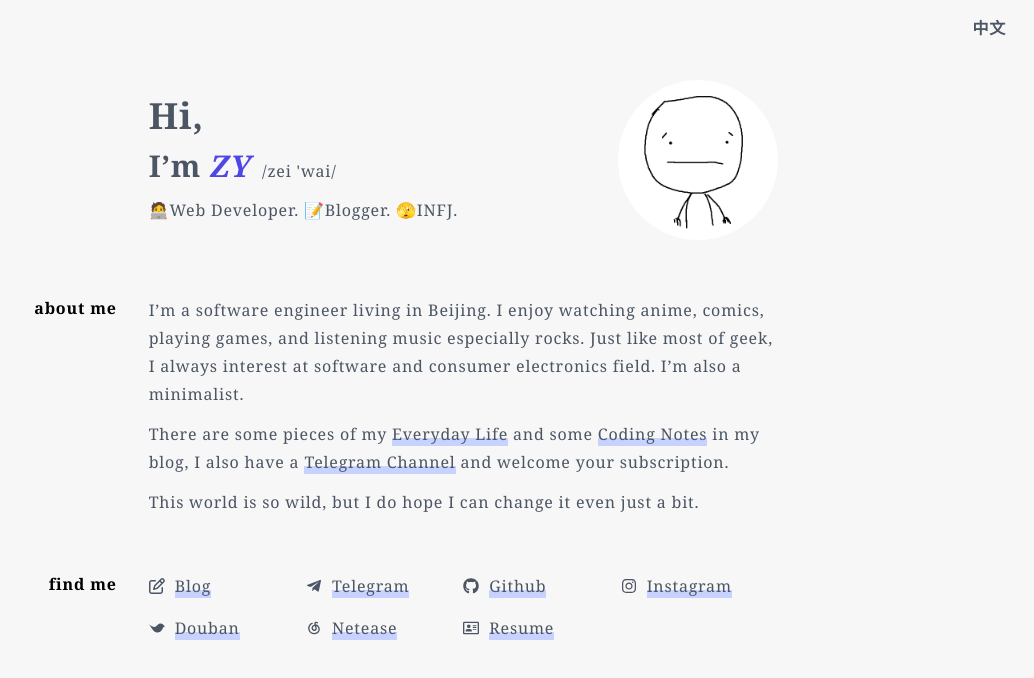
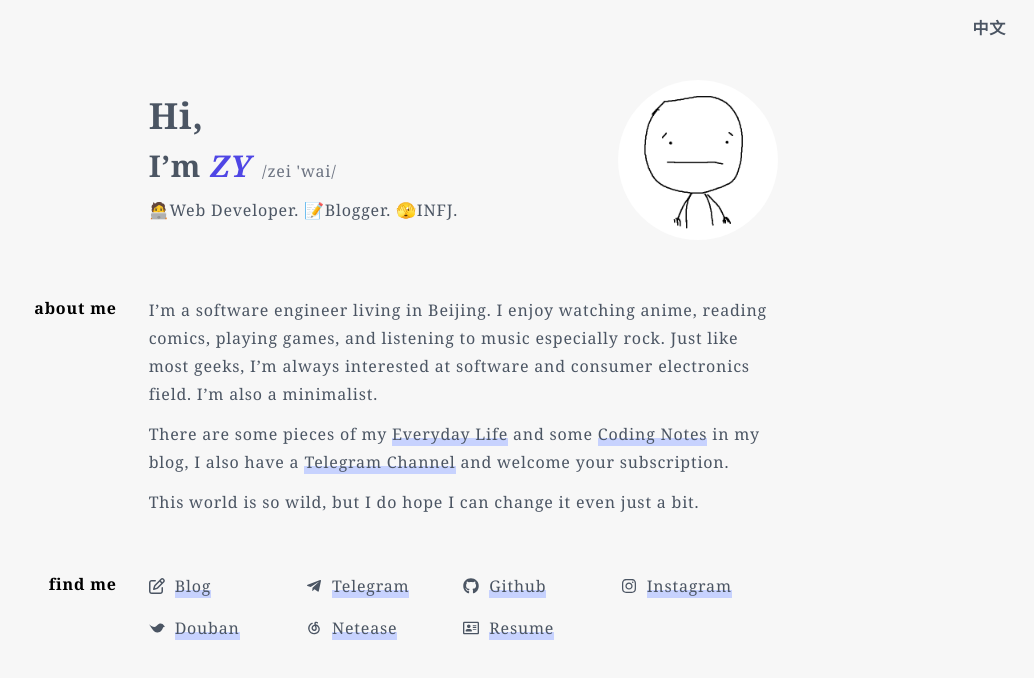
Before and after one commit to varzy/homepage-next, a Next.js app: page /en in a window 1280 px wide. Shown: the top 678 px of the page, without its empty margins (246-1280 px from the left). Built offline with nearby package versions, Linux system fonts and the light colour scheme; no server answers.

Commit message:
Update texts and styles.

```diff
--- a/src/app/(blog)/_components/BlogHeader.tsx
+++ b/src/app/(blog)/_components/BlogHeader.tsx
@@ -10,17 +10,17 @@ export default function BlogHeader() {
   const links = [{ label: '主页', href: '/' }, ...categoryLinks, { label: '朋友们', href: '/friends' }];
 
   return (
-    <header className="relative z-50 py-4 ">
+    <header className="relative z-50 py-4">
       <div className="g-blog-container">
         <div className="flex items-center justify-between">
           <div className="logo">
-            <Link className="text-lg font-bold italic" href="/blog">
+            <Link className="hover:g-blog-link text-lg font-bold italic" href="/blog">
               贼 歪
             </Link>
           </div>
           <div className="menu align-center flex">
             {links.map((link, index) => (
-              <Link className="mr-3.5 last:mr-0" key={index} href={link.href}>
+              <Link className="hover:g-blog-link mr-3.5 last:mr-0" key={index} href={link.href}>
                 {link.label}
               </Link>
             ))}
--- a/src/app/(blog)/_components/NotionPage.tsx
+++ b/src/app/(blog)/_components/NotionPage.tsx
@@ -4,7 +4,7 @@ import ReactMarkdown from 'react-markdown';
 
 export default function PostPage({ markdown }: { markdown: string }) {
   return (
-    <article className="prose max-w-none font-normal prose-img:mx-auto prose-img:w-4/5 prose-img:rounded-md">
+    <article className="prose max-w-none font-normal prose-img:mx-auto prose-img:rounded-md prose-img:sm:w-4/5">
       <ReactMarkdown>{markdown}</ReactMarkdown>
     </article>
   );
--- a/src/app/(blog)/_components/PostItem.tsx
+++ b/src/app/(blog)/_components/PostItem.tsx
@@ -3,10 +3,12 @@ import Link from 'next/link';
 
 export default function PostItem(post: PostMetaData) {
   return (
-    <Link className="post_link flex justify-between rounded py-5" href={'/posts/' + post.slug}>
-      <div className="flex flex-shrink-0 basis-1/6">{post.dateAmericaStyle}</div>
-      <div className="ml-2 flex-1">
-        <h2 className="font-bold">{post.title}</h2>
+    <Link className="post_link group flex flex-wrap justify-between rounded py-5 md:py-6" href={'/posts/' + post.slug}>
+      <div className="mb-1 flex w-full shrink-0 text-xs md:mb-0 md:w-1/6 md:text-base">{post.dateAmericaStyle}</div>
+      <div className="flex-1">
+        <h2 className="font-bold group-hover:text-indigo-500 group-hover:transition-all group-hover:duration-300 group-hover:ease-in-out">
+          {post.title}
+        </h2>
         <p className="mt-2 text-sm">{post.summary}</p>
       </div>
     </Link>
--- a/src/app/_components/HomeWrapper.tsx
+++ b/src/app/_components/HomeWrapper.tsx
@@ -22,7 +22,7 @@ export interface I18nProps {
 
 export default function HomeWrapper({ t, children }: { t: I18nProps; children: ReactNode }) {
   const links: FancyLinkProps[] = [
-    { label: t.blog, href: '/categories/nichijou', icon: <FaRegPenToSquare /> },
+    { label: t.blog, href: '/blog', icon: <FaRegPenToSquare /> },
     { label: t.telegram, href: 'https://t.me/aboutzy', target: '_blank', icon: <FaTelegramPlane /> },
     { label: t.github, href: 'https://github.com/varzy', target: '_blank', icon: <FaGithub /> },
     { label: t.instagram, href: 'https://instagram.com/varzyme', target: '_blank', icon: <FaInstagram /> },
@@ -40,7 +40,7 @@ export default function HomeWrapper({ t, children }: { t: I18nProps; children: R
       <div className="left mb-3 flex w-full shrink-0 justify-start sm:mb-0 sm:w-1/6 sm:justify-end">
         {title && <h1 className="text-base font-bold text-black">{title}</h1>}
       </div>
-      <div className="right ml-0 flex-1 sm:mx-8">{children}</div>
+      <div className="right  flex-1 sm:mx-8">{children}</div>
     </div>
   );
 
@@ -55,7 +55,7 @@ export default function HomeWrapper({ t, children }: { t: I18nProps; children: R
               <p className="mb-3 text-3xl font-bold">
                 {t.iam}
                 <strong className="inline-block italic text-indigo-600">{t.name}</strong>
-                <span className="inline-block text-base font-light">&nbsp;&nbsp;/{t.pronounce}/</span>
+                <span className="inline-block text-base font-light text-gray-500">&nbsp;&nbsp;/{t.pronounce}/</span>
               </p>
               <p>🧑‍💻Web Developer. 📝Blogger. 🫣INFJ.</p>
             </div>
--- a/src/app/en/page.tsx
+++ b/src/app/en/page.tsx
@@ -23,9 +23,9 @@ export default function Home() {
       }}
     >
       <p>
-        I’m a software engineer living in Beijing. I enjoy watching anime, comics, playing games, and listening music
-        especially rocks. Just like most of geek, I always interest at software and consumer electronics field. I’m also
-        a minimalist.
+        I’m a software engineer living in Beijing. I enjoy watching anime, reading comics, playing games, and listening
+        to music especially rock. Just like most geeks, I’m always interested at software and consumer electronics
+        field. I’m also a minimalist.
       </p>
       <p>
         There are some pieces of my <FancyLink href="/categories/nichijou" label="Everyday Life" /> and some{' '}
--- a/src/styles/globals.css
+++ b/src/styles/globals.css
@@ -14,10 +14,6 @@
   }
 
   .g-blog-link {
-    @apply transition-all duration-200 ease-in-out hover:text-indigo-600;
+    @apply transition-all duration-300 ease-in-out hover:text-indigo-500;
   }
-
-  /*.g-link {*/
-  /*  @apply  text-indigo-600 transition duration-200 ease-in-out hover:text-indigo-600;*/
-  /*}*/
 }
```
